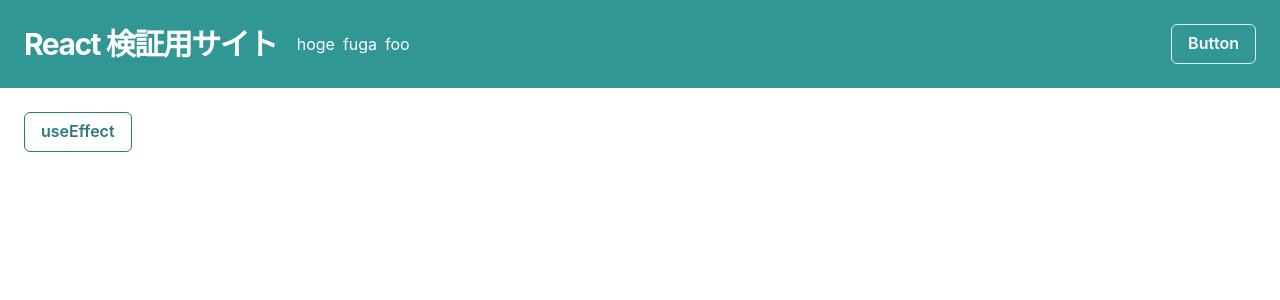
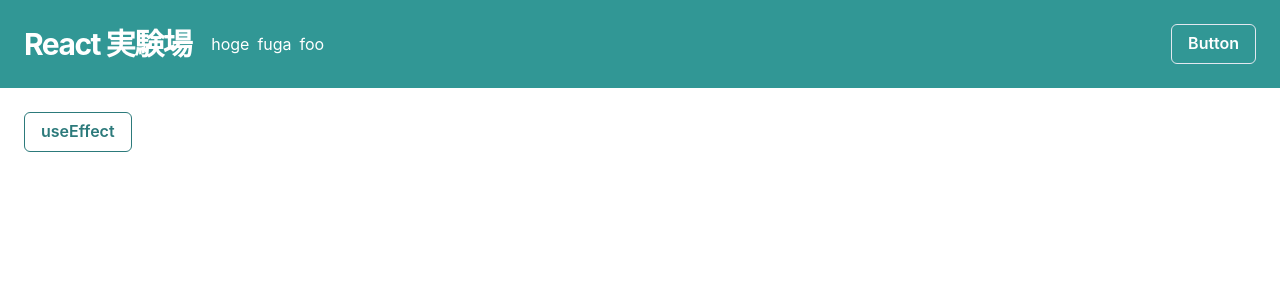
Before and after one commit to Ya-masou/react-expriment, a Next.js app: page / in a window 1280 px wide. Shown: the top 300 px of the page. Built offline with nearby package versions, Linux system fonts and the light colour scheme.

Commit message:
ヘッダーにあるサイト名称を適切なものに変更する

```diff
--- a/components/features/Header.tsx
+++ b/components/features/Header.tsx
@@ -1,3 +1,4 @@
+import Link from 'next/link'
 import {
   Box,
   Stack,
@@ -8,6 +9,7 @@ import {
   useDisclosure
 } from "@chakra-ui/react";
 import { HamburgerIcon } from "@chakra-ui/icons";
+import { pagesPath } from "@/lib/$path"
 
 // Note: This code could be better,
 // so I'd recommend you to understand how I solved and you could write yours better :)
@@ -31,7 +33,9 @@ export function Header () {
     >
      <Flex align="center" mr={5}>
         <Heading as="h1" size="lg" letterSpacing={"tighter"}>
-          React 検証用サイト
+          <Link href={pagesPath.$url()}>
+            React 実験場
+          </Link>
         </Heading>
       </Flex>
 
```
